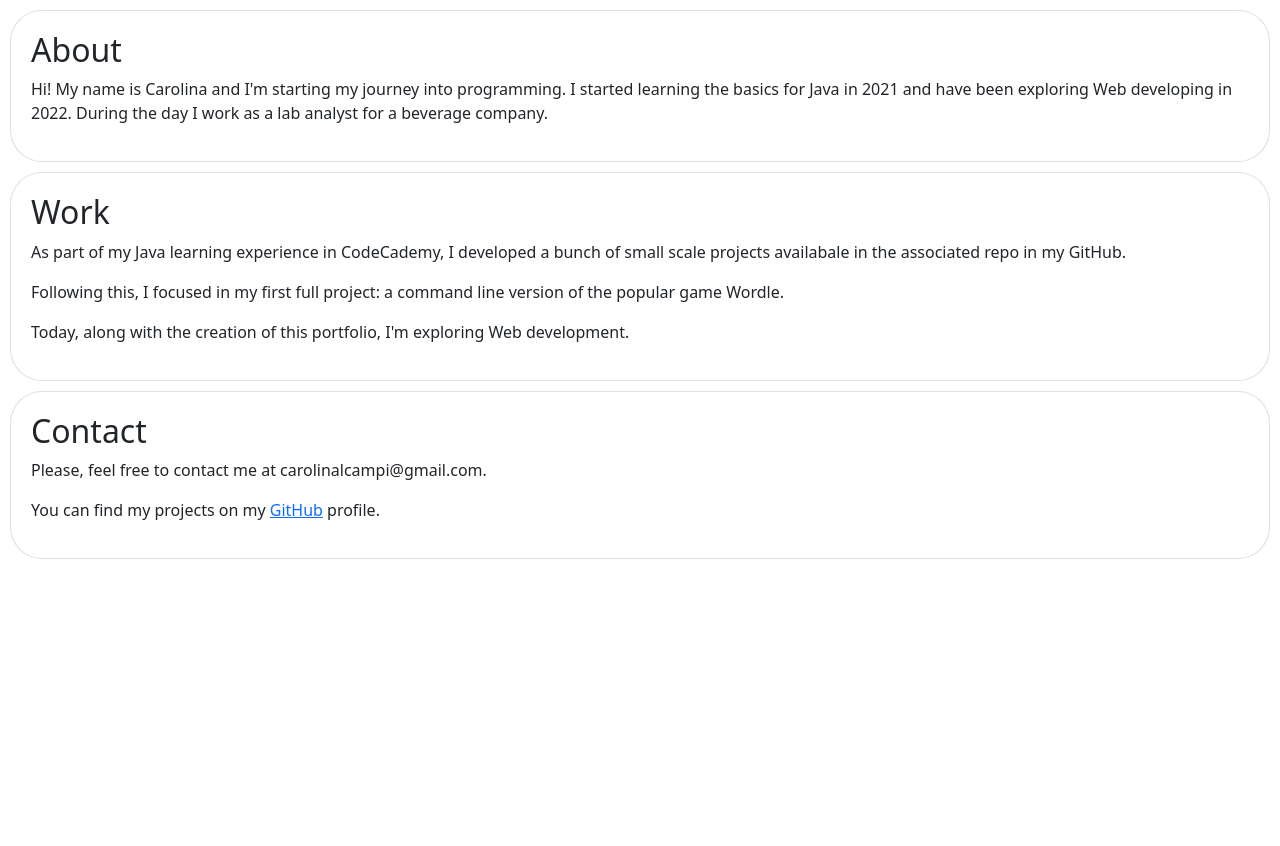
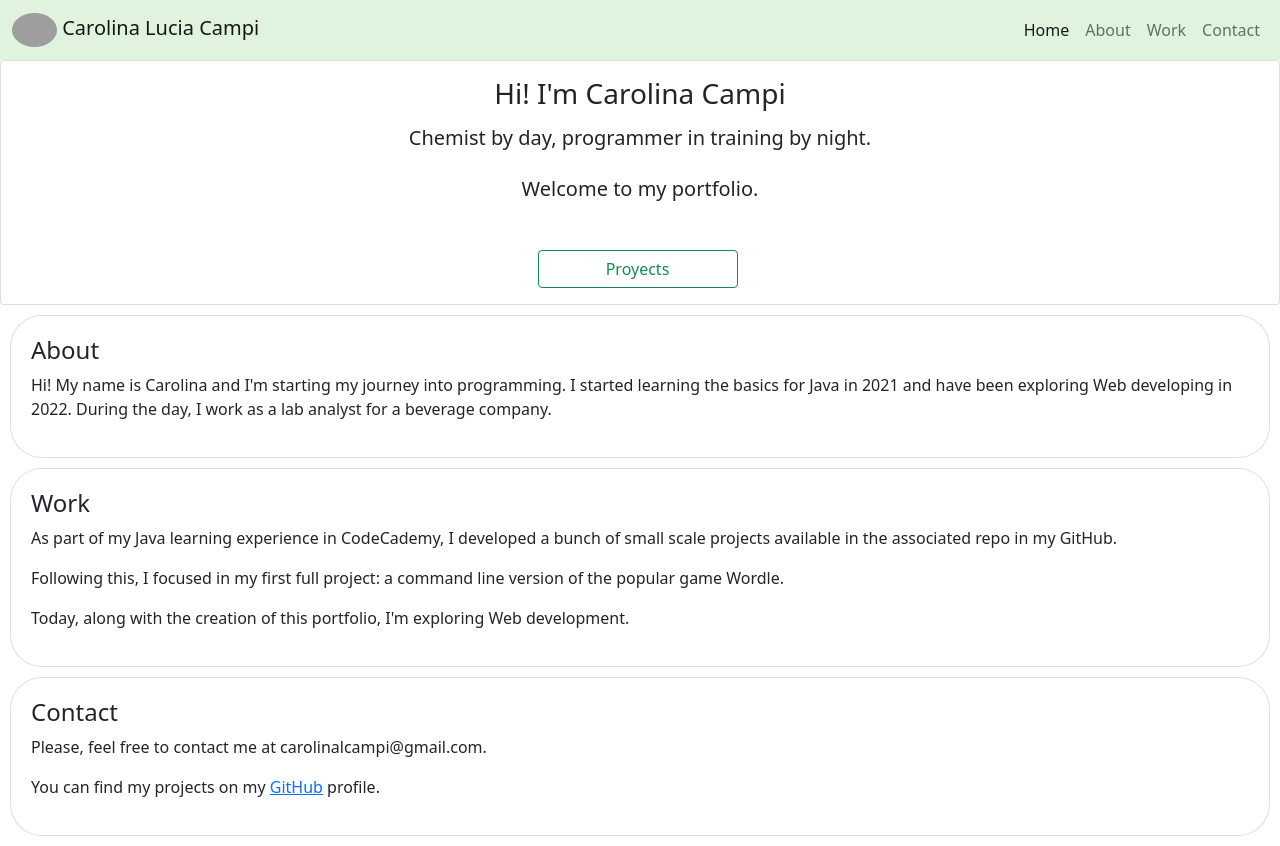
Before and after one commit to CarolinaCampi/FrontEndPortfolio, a plain HTML site: page index.html in a window 1280 px wide. Before the commit the page ends 800 px from the top, so only its background shows below. Drawn offline with nearby package versions, Linux system fonts and the light colour scheme; grey boxes are pictures that could not be loaded.

Commit message:
Implementation of Boostrap navbar along with a intro card

```diff
--- a/index.html
+++ b/index.html
@@ -17,10 +17,51 @@
 
 <body>
 
-    <nav class = "menu">
+  <nav class="navbar sticky-top navbar-expand-lg navbar-light">
+    <div class="container-fluid">
+      <a class="navbar-brand" href="#">
+        <img src="https://media-exp1.licdn.com/dms/image/C4D03AQESEUOmsJeVVg/profile-displayphoto-shrink_200_200/0/1648591103321?e=1672272000&v=beta&t=RQ5R08EvUlJvUFpKO5RiM8kKkjGp7jLxy_qaFA26uOE" alt="" width="45" height="45" class="d-inline-block align-text-middle img-fluid rounded-circle">
+        Carolina Lucia Campi
+      </a>
+      <button class="navbar-toggler" type="button" data-bs-toggle="collapse" data-bs-target="#navbarSupportedContent" aria-controls="navbarSupportedContent" aria-expanded="false" aria-label="Toggle navigation">
+        <span class="navbar-toggler-icon"></span>
+      </button>
+
+      <div class="collapse navbar-collapse d-flex justify-content-end" id="navbarNav">
+        <ul class="navbar-nav">
+          <li class="nav-item">
+            <a class="nav-link active" aria-current="page" href="#">Home</a>
+          </li>
+          <li class="nav-item">
+            <a class="nav-link" href="#">About</a>
+          </li>
+          <li class="nav-item">
+            <a class="nav-link" href="#">Work</a>
+          </li>
+          <li class="nav-item">
+            <a class="nav-link" href="#">Contact</a>
+          </li>
+        </ul>
+      </div>
+    </div>
+  </nav>
 
 
-<!--
+
+  <div class="card text-center">
+    <div class="card-body">
+      <h3 class="card-title">Hi! I'm Carolina Campi</h3>
+      <p class="card-text fs-5 lh-lg">Chemist by day, programmer in training by night.</p>
+      <p class="card-text fs-5">Welcome to my portfolio.</p>
+      <a href="#" class="btn btn-outline-success">Proyects</a>
+    </div>
+  </div>
+
+
+    <!--<nav class = "menu">
+
+
+
         <div class="container-menu">
             <div class="row align-items-end">
               <div class="col-1">
@@ -55,9 +96,9 @@
             <li><a href="#">About</a></li>
             <li><a href="#">Work</a></li>
             <li><a href="#">Contact</a></li>
-        </ul>-->
+        </ul>
 
-    </nav>
+    </nav>-->
 
     <!--
     <div class = "card mat-card" id = "first card">
@@ -96,21 +137,21 @@
     </div>
 -->
     <div class = "card mat-card">
-        <h2>About</h2>
+        <h4>About</h4>
 
-        <p>Hi! My name is Carolina and I'm starting my journey into programming. I started learning the basics for Java in 2021 and have been exploring Web developing in 2022. During the day I work as a lab analyst for a beverage company.</p>
+        <p>Hi! My name is Carolina and I'm starting my journey into programming. I started learning the basics for Java in 2021 and have been exploring Web developing in 2022. During the day, I work as a lab analyst for a beverage company.</p>
     </div>
 
     <div class = "card mat-card">
-        <h2>Work</h2>
+        <h4>Work</h4>
 
-        <p>As part of my Java learning experience in CodeCademy, I developed a bunch of small scale projects availabale in the associated repo in my GitHub.</p>
+        <p>As part of my Java learning experience in CodeCademy, I developed a bunch of small scale projects available in the associated repo in my GitHub.</p>
         <p>Following this, I focused in my first full project: a command line version of the popular game Wordle.</p>
         <p>Today, along with the creation of this portfolio, I'm exploring Web development.</p>
     </div>
 
     <div class = "card mat-card">
-        <h2>Contact</h2>
+        <h4>Contact</h4>
 
         <p>Please, feel free to contact me at carolinalcampi@gmail.com.</p>
 
--- a/styles.css
+++ b/styles.css
@@ -13,8 +13,8 @@ div#profile-background{
     z-index:1;
 }
 
-.container-menu{
-
+.navbar-light{
+    background-color: #dff3df;
 }
 
 div#profile-background img{
```
